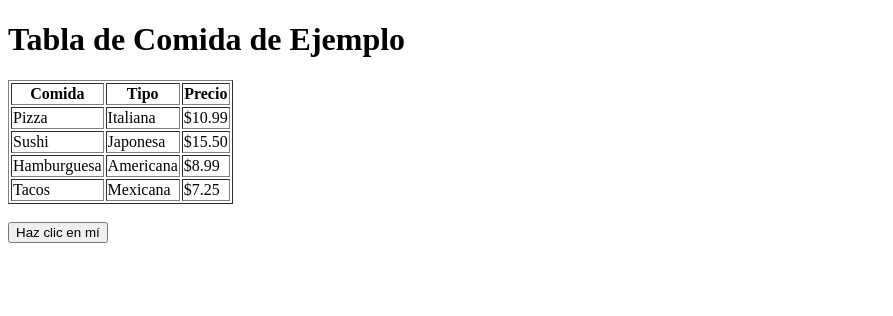
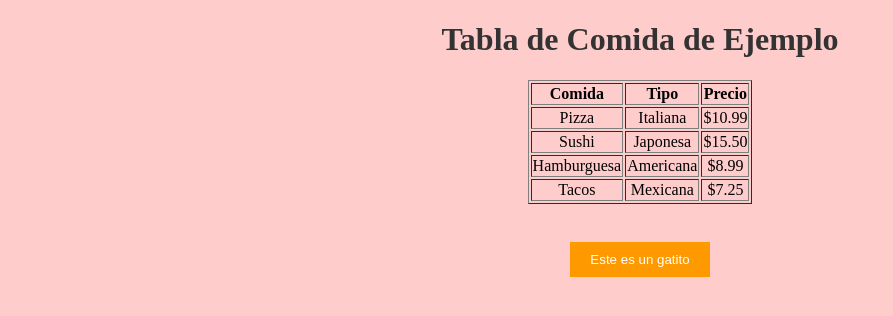
Before and after one commit to Esmeralda-Velazquez/prueba-actividad2, a plain HTML site: page index.html in a window 1280 px wide. Shown: the whole page, without its empty margins (0-893 px from the left). Drawn offline with Linux system fonts and the light colour scheme.

Commit message:
se agrego imagen de gatito en boton

```diff
--- a/index.html
+++ b/index.html
@@ -2,6 +2,28 @@
 <html>
 <head>
     <title>Ejemplo de Tabla y Botón</title>
+    <style>
+        body {
+            background-color: #ffcccc;
+            text-align: center;
+        }
+
+        table {
+            margin: 20px auto;
+        }
+
+        h1 {
+            color: #333;
+        }
+
+        button {
+            background-color: #ff9900;
+            color: white;
+            padding: 10px 20px;
+            border: none;
+            cursor: pointer;
+        }
+    </style>
 </head>
 <body>
     <h1>Tabla de Comida de Ejemplo</h1>
@@ -36,11 +58,14 @@
 
     <br>
 
-    <button onclick="mostrarMensaje()">Haz clic en mí</button>
+    <button onclick="mostrarGatito()">Este es un gatito</button>
+    <img id="gatito" src="" alt="Gatito" style="display: none;">
 
     <script>
-        function mostrarMensaje() {
-            alert('¡Hola, mundo! Esto es un botón.');
+        function mostrarGatito() {
+            var imagenGatito = document.getElementById('gatito');
+            imagenGatito.src = 'https://w0.peakpx.com/wallpaper/786/190/HD-wallpaper-cute-cats-cats-cute-kawaii-kittens.jpg';
+            imagenGatito.style.display = 'block';
         }
     </script>
 </body>
```
